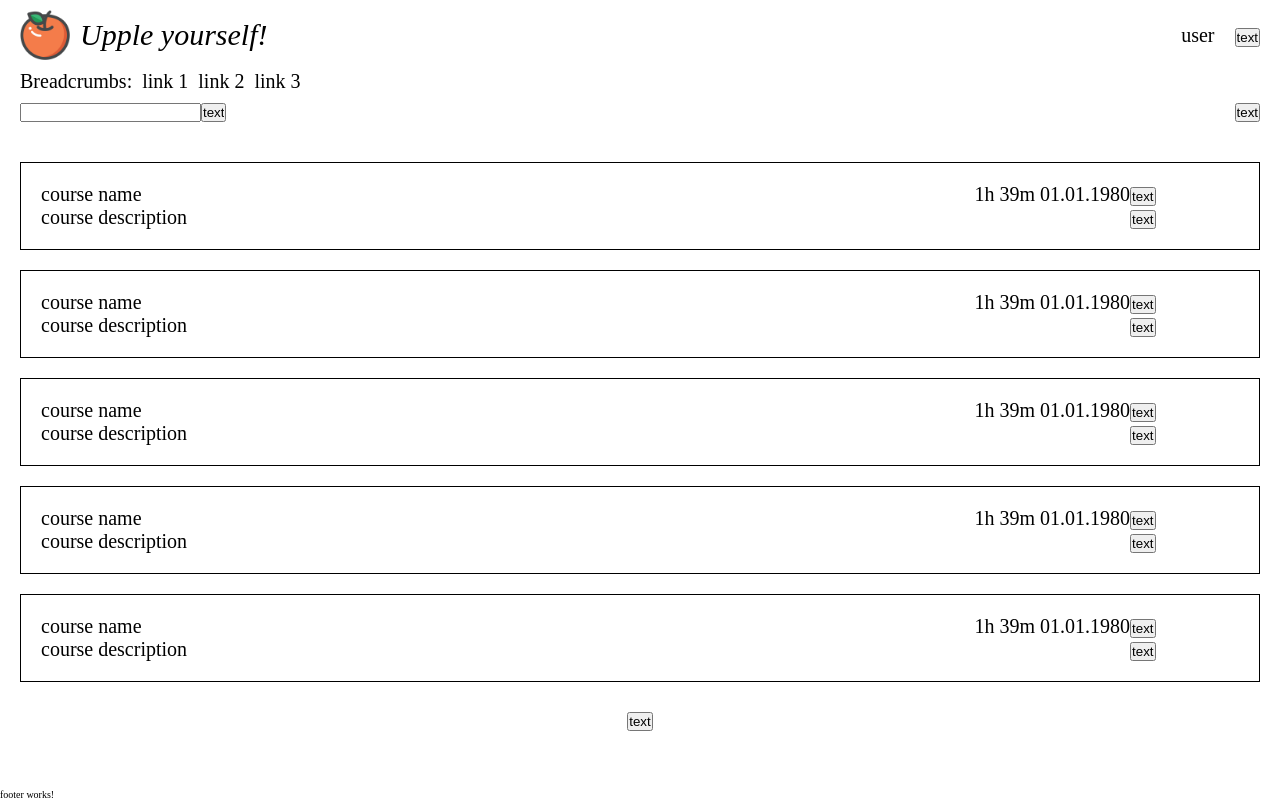
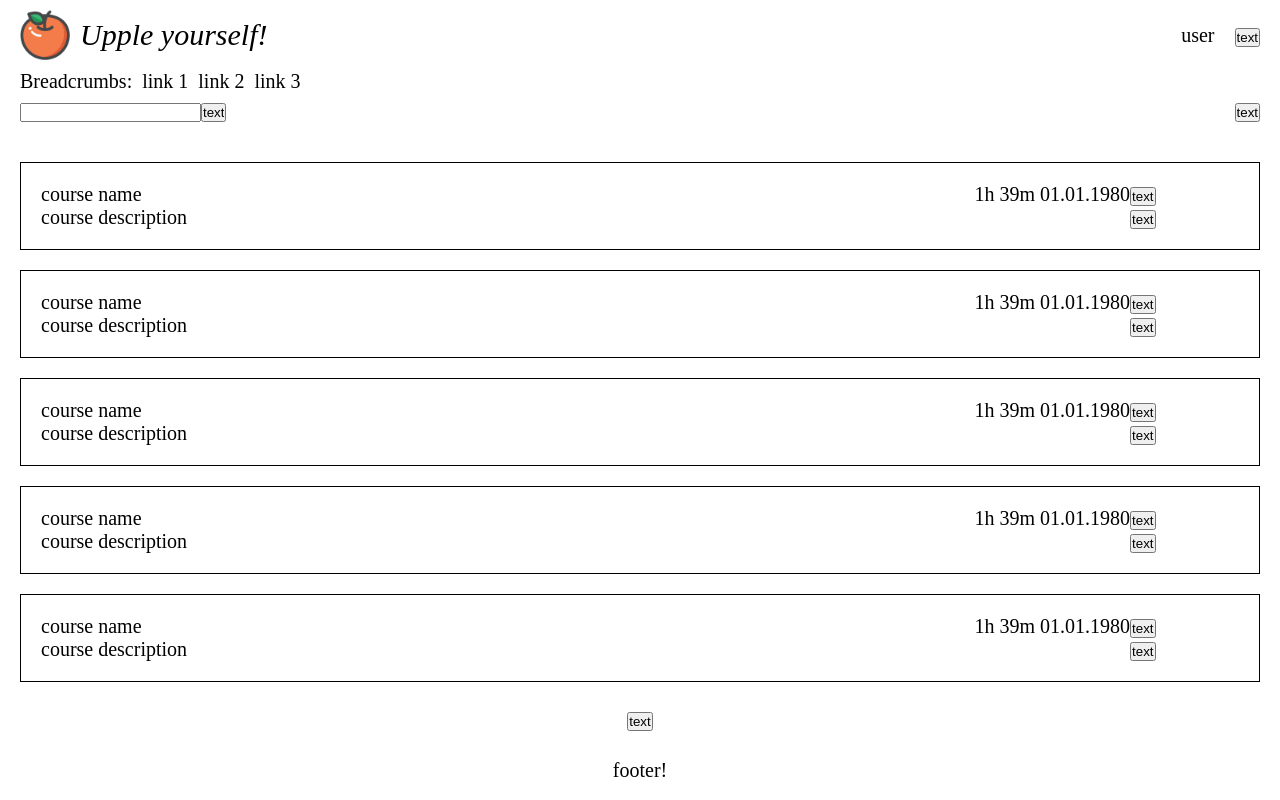
Before and after one commit to mikalai-sokarau/Angular, an Angular app: page / in a window 1280 px wide. Built offline with nearby package versions, Linux system fonts and the light colour scheme.

Commit message:
added footer logic

```diff
--- a/src/app/components/footer/footer.component.html
+++ b/src/app/components/footer/footer.component.html
@@ -1,3 +1 @@
-<p>
-  footer works!
-</p>
+<footer>footer!</footer>
--- a/src/app/components/footer/footer.component.scss
+++ b/src/app/components/footer/footer.component.scss
@@ -0,0 +1,7 @@
+footer {
+  display: flex;
+  justify-content: center;
+  align-items: center;
+  font-size: 2em;
+  height: 3em;
+}
```
